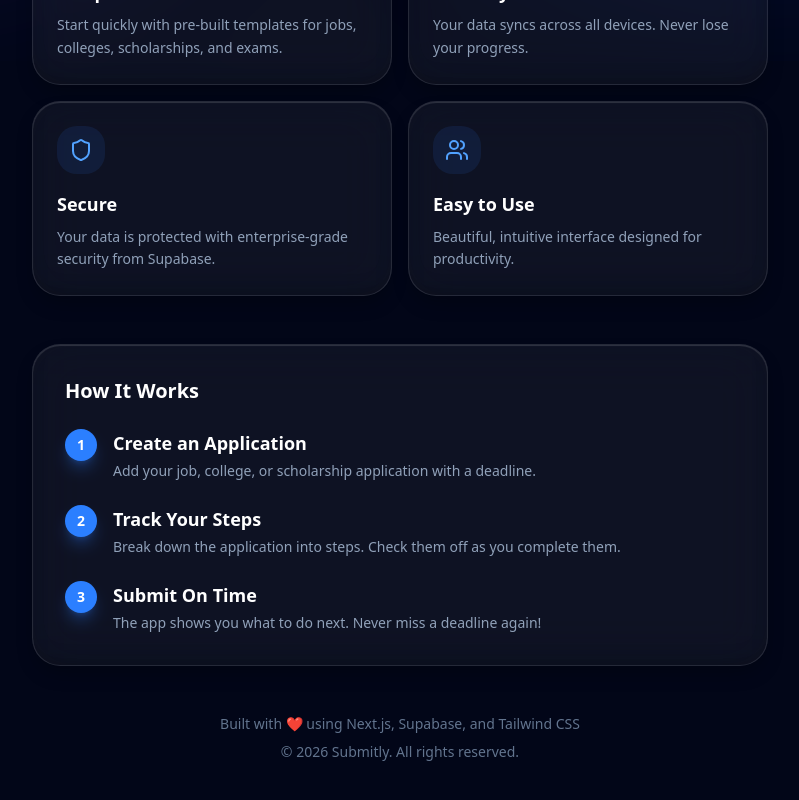
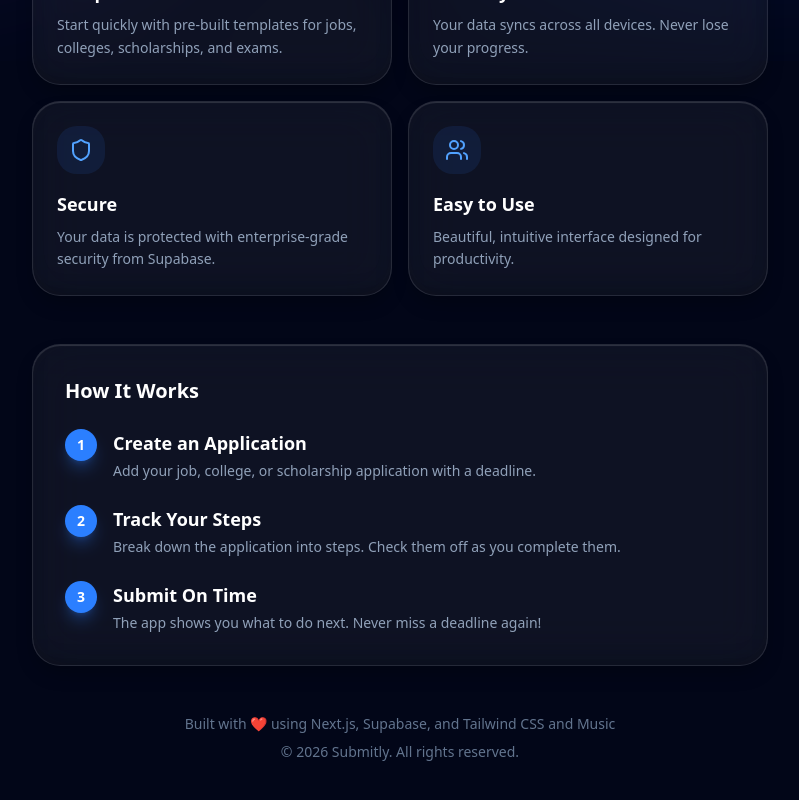
Before and after one commit to HimanshuPrajapati-13/Submitly-App, a Next.js app: page /about in a window 1280 px wide. Shown: the part 739-1539 px from the top of the page, without its empty margins (240-1039 px from the left). Built offline with nearby package versions, Linux system fonts and the light colour scheme.

Commit message:
edited login page

```diff
--- a/next.config.ts
+++ b/next.config.ts
@@ -1,7 +1,7 @@
 import type { NextConfig } from "next";
 
 const nextConfig: NextConfig = {
-  // No static export - let Vercel handle it natively
+
 };
 
 export default nextConfig;
--- a/src/app/about/page.tsx
+++ b/src/app/about/page.tsx
@@ -123,7 +123,7 @@ export default function AboutAppPage() {
 
         {/* Footer */}
         <div className="text-center text-slate-500 text-sm pb-8">
-          <p>Built with ❤️ using Next.js, Supabase, and Tailwind CSS</p>
+          <p>Built with ❤️ using Next.js, Supabase, and Tailwind CSS and Music</p>
           <p className="mt-2">© 2026 Submitly. All rights reserved.</p>
         </div>
       </div>
--- a/src/app/auth/login/page.tsx
+++ b/src/app/auth/login/page.tsx
@@ -142,7 +142,7 @@ export default function LoginPage() {
         {/* Subtle star field grain overlay could go here if needed */}
       </div>
 
-      <div className="w-full max-w-md relative z-10 flex flex-col items-center">
+      <div className="w-full max-w-sm relative z-10 flex flex-col items-center">
 
         {/* MISSION CONTROL LOGO */}
         <div className="flex flex-col items-center gap-4 mb-8 animate-fade-in-down">
```
